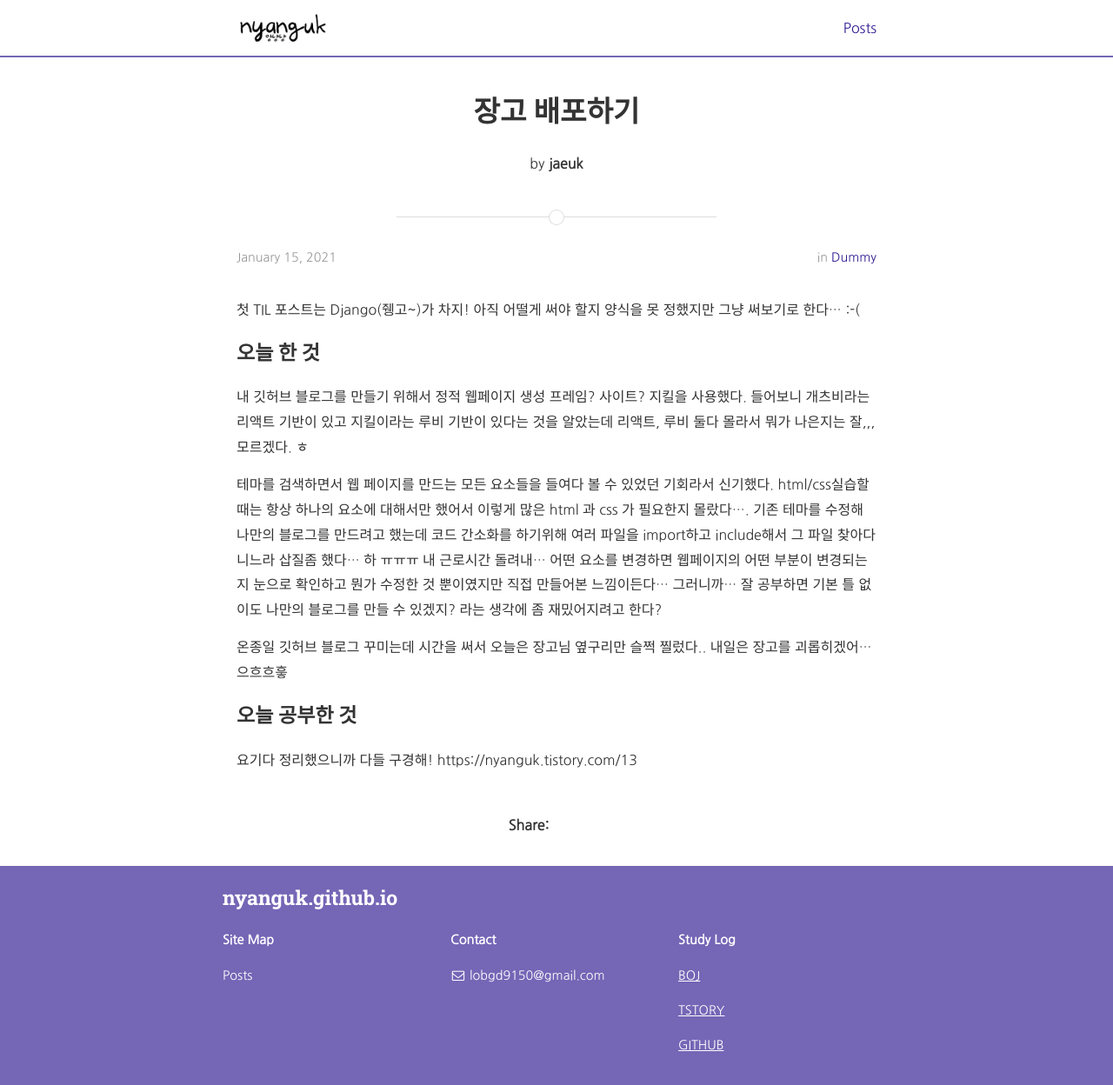
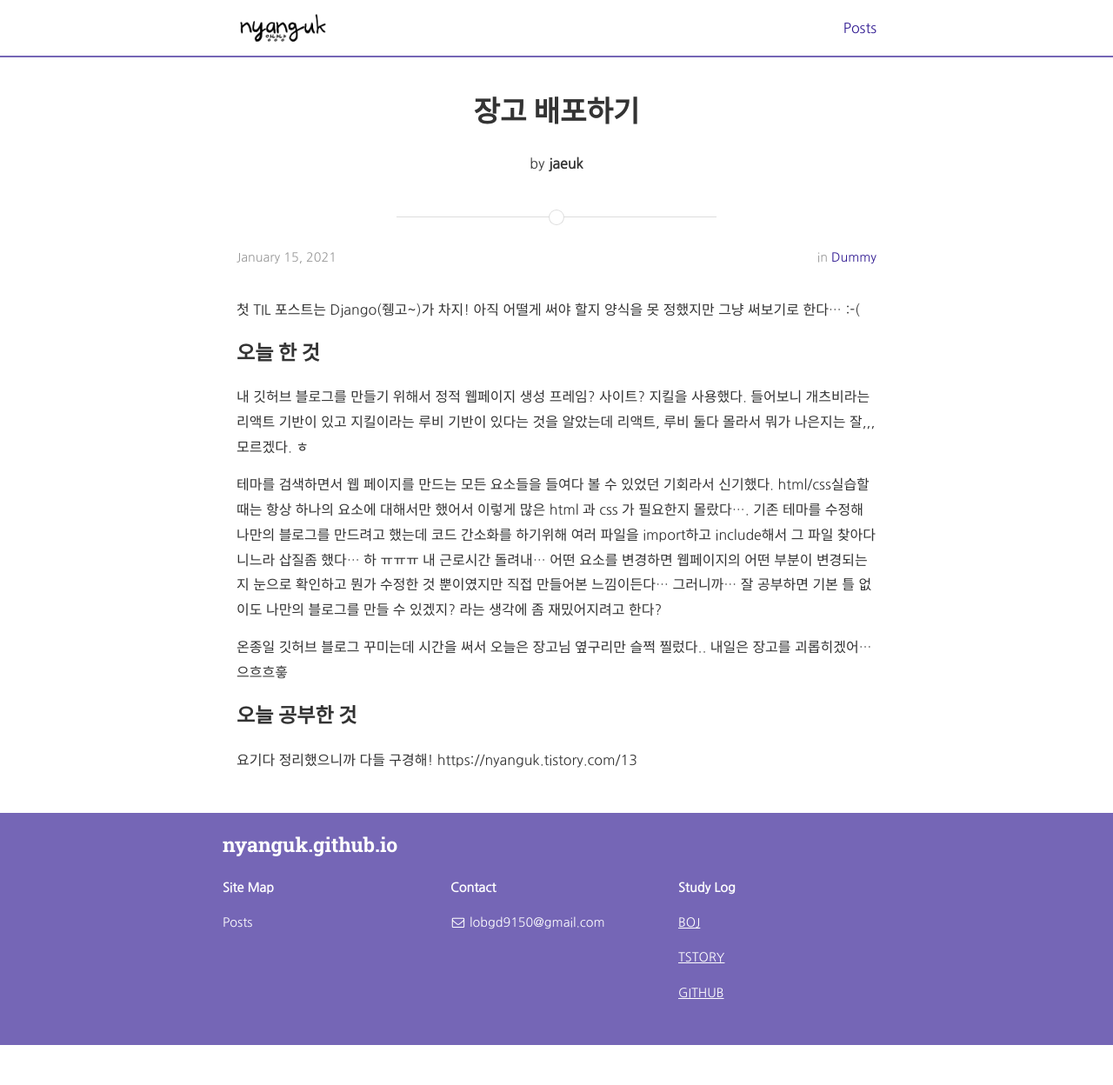
Before and after one commit to NyangUk/nyanguk.github.io, a Jekyll site: the page built from _posts/2021-01-15-장고 배포하기.md, in a window 1280 px wide and 1263 px high. Shown: the top 1248 px of the window at 87% size. Built offline with Jekyll 4.4.1, drawn with Linux system fonts in a browser that asks for light colours; nearby versions of some CDN libraries; comment, search, counter and statistics services are not loaded.

Commit message:
share기능 삭제

```diff
--- a/_layouts/post.html
+++ b/_layouts/post.html
@@ -45,7 +45,7 @@ layout: default
   <p class="rss-subscribe text"><strong>Subscribe <a href="{{ "/feed.xml" | prepend: site.baseurl }}">via RSS</a></strong></p>
 </section> {% endcomment %}
 
-<section class="share">
+{% comment %} <section class="share">
   <span>Share: </span>
   {% for social in site.social %}
     {% capture full_url %}{{ site.url }}{{ site.baseurl }}{{ page.url }}{% endcapture %}
@@ -90,7 +90,7 @@ layout: default
       </a>
     {% endif %}
   {% endfor %}
-</section>
+</section> {% endcomment %}
 {% if site.inter_post_navigation == true %}
    <section class="post-navigation">
       <span class="prev-post">
```
